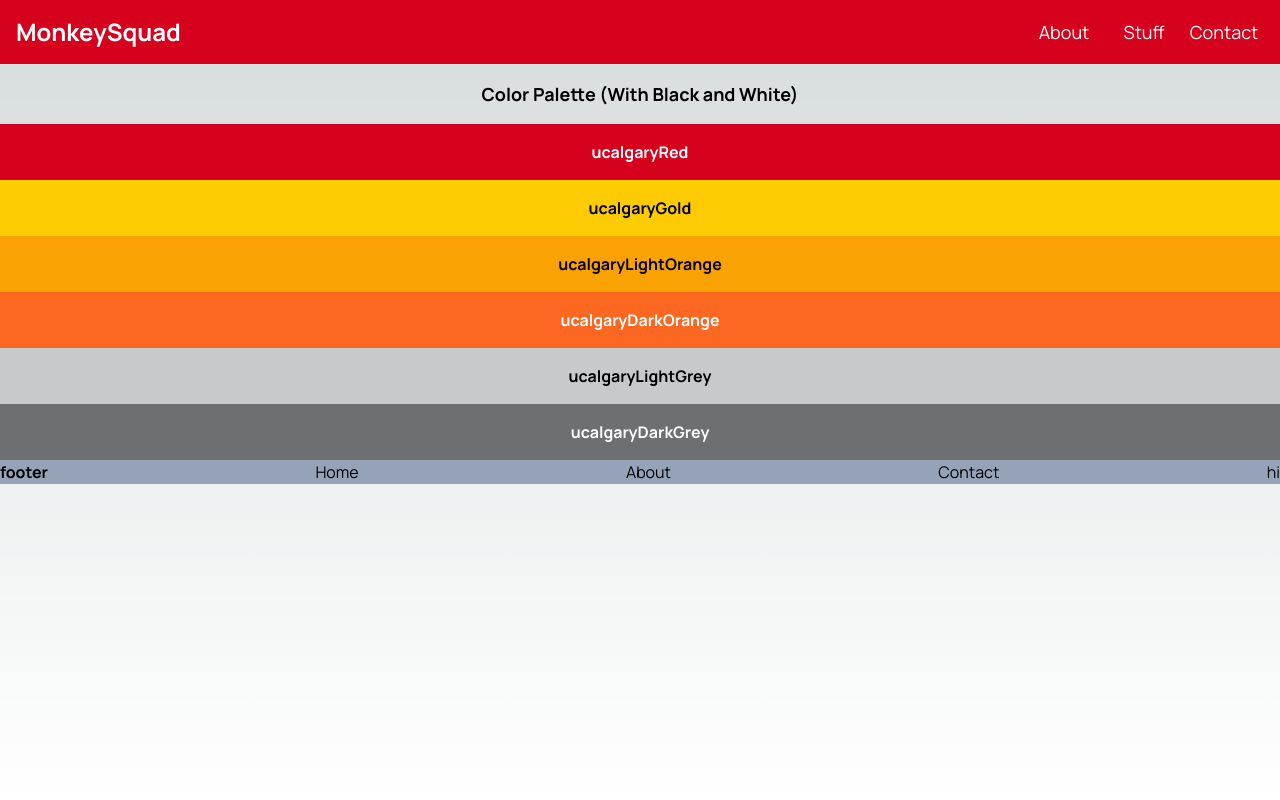
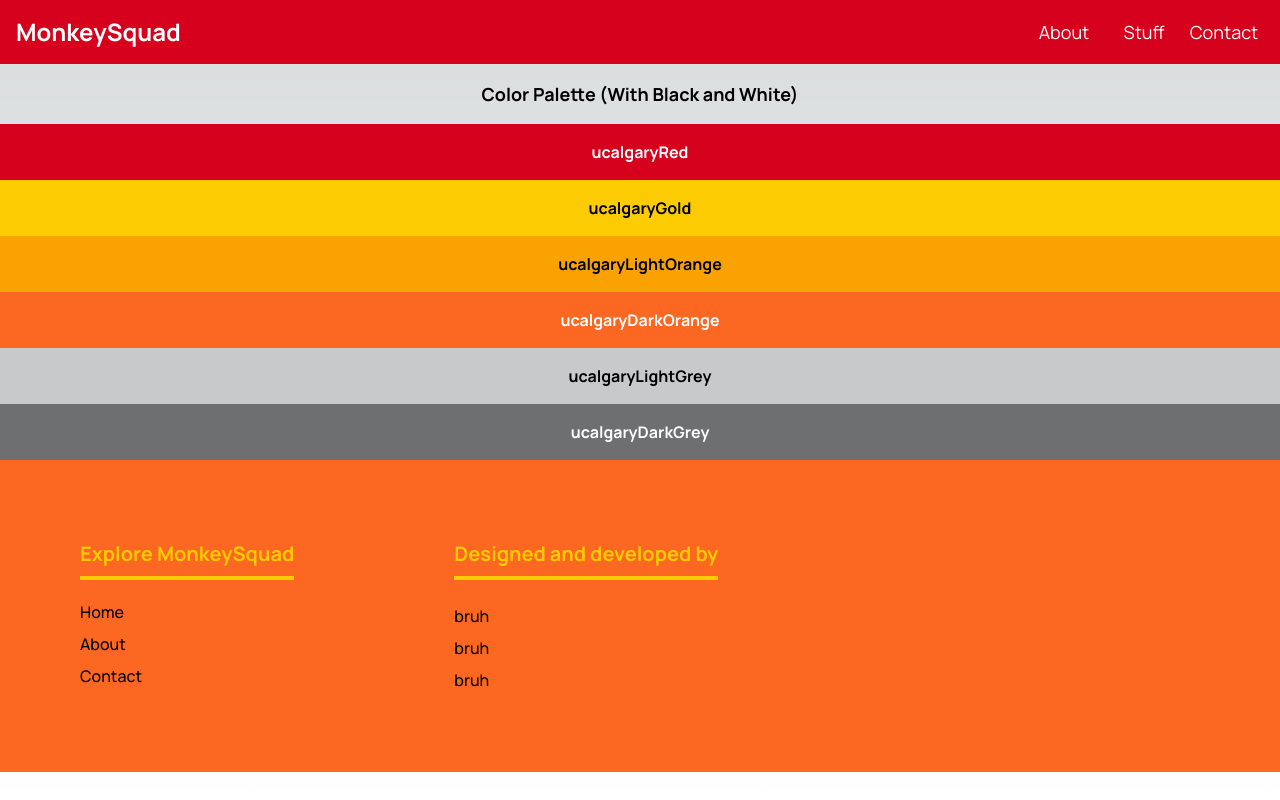
Before and after one commit to Jasmit22/ucalgaryFirstYear, a Next.js app: page / in a window 1280 px wide. Built offline with nearby package versions, Linux system fonts and the light colour scheme.

Commit message:
Footer stuff

```diff
--- a/src/app/components/Footer.jsx
+++ b/src/app/components/Footer.jsx
@@ -3,13 +3,44 @@
 
 export default function footer() {
   return (
-    <footer>
-      <div className="flex justify-between bg-slate-400">
-        <h1 className="font-bold">footer</h1>
-        <Link href="/">Home</Link>
-        <Link href="/about">About</Link>
-        <Link href="/contact">Contact</Link>
-        <h1>hi</h1>
+    <footer className="p-20 bg-ucalgaryDarkOrange">
+      <div className="flex gap-40">
+        <div className="flex flex-col gap-5">
+          <h1 className="text-xl font-bold pb-2 text-ucalgaryGold border-ucalgaryGold border-b-4">
+            Explore MonkeySquad
+          </h1>
+          <div className="flex flex-col gap-2 font-medium">
+            <Link
+              className="w-fit hover:text-ucalgaryGold transition-all duration-150 ease-linear"
+              href="/"
+            >
+              Home
+            </Link>
+            <Link
+              className="w-fit hover:text-ucalgaryGold transition-all duration-150 ease-linear"
+              href="/about"
+            >
+              About
+            </Link>
+            <Link
+              className="w-fit hover:text-ucalgaryGold transition-all duration-150 ease-linear"
+              href="/contact"
+            >
+              Contact
+            </Link>
+          </div>
+        </div>
+
+        <div className="flex flex-col gap-6">
+          <h1 className="text-xl font-bold pb-2 text-ucalgaryGold border-ucalgaryGold border-b-4">
+            Designed and developed by
+          </h1>
+          <div className="flex flex-col gap-2 font-medium">
+            <h1>bruh</h1>
+            <h1>bruh</h1>
+            <h1>bruh</h1>
+          </div>
+        </div>
       </div>
     </footer>
   );
--- a/src/app/components/Header.jsx
+++ b/src/app/components/Header.jsx
@@ -8,7 +8,7 @@
     <header>
       <nav className="flex items-center justify-between bg-ucalgaryRed text-white py-4 px-4 sticky top-0 z-50 text-lg">
         <Link href="/" className="text-2xl font-bold ">
-          <h1 className="hover:text-ucalgaryLightGrey transition-all duration-150 ease-linear">
+          <h1 className="hover:text-ucalgaryGold transition-all duration-150 ease-linear">
             MonkeySquad
           </h1>
         </Link>
```
